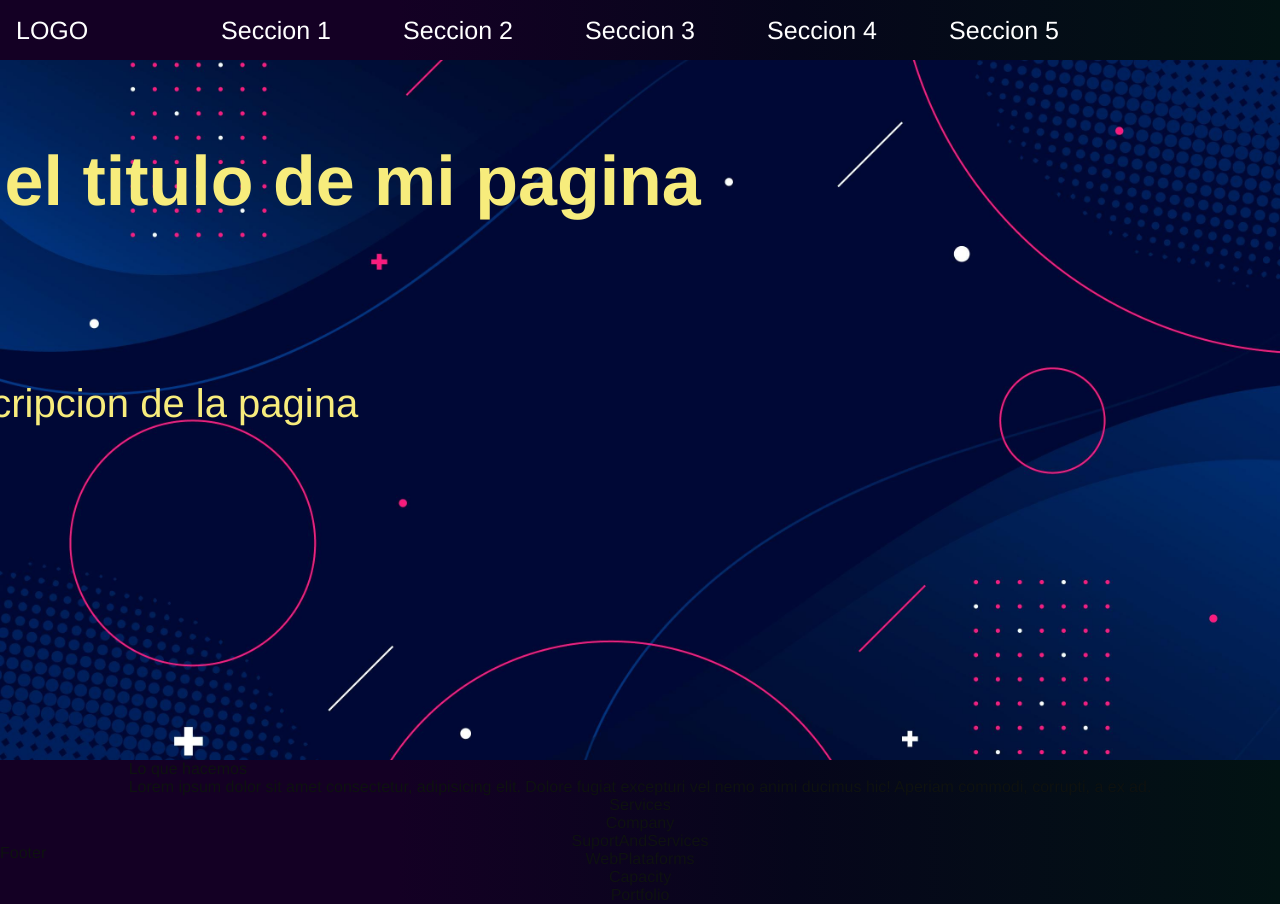
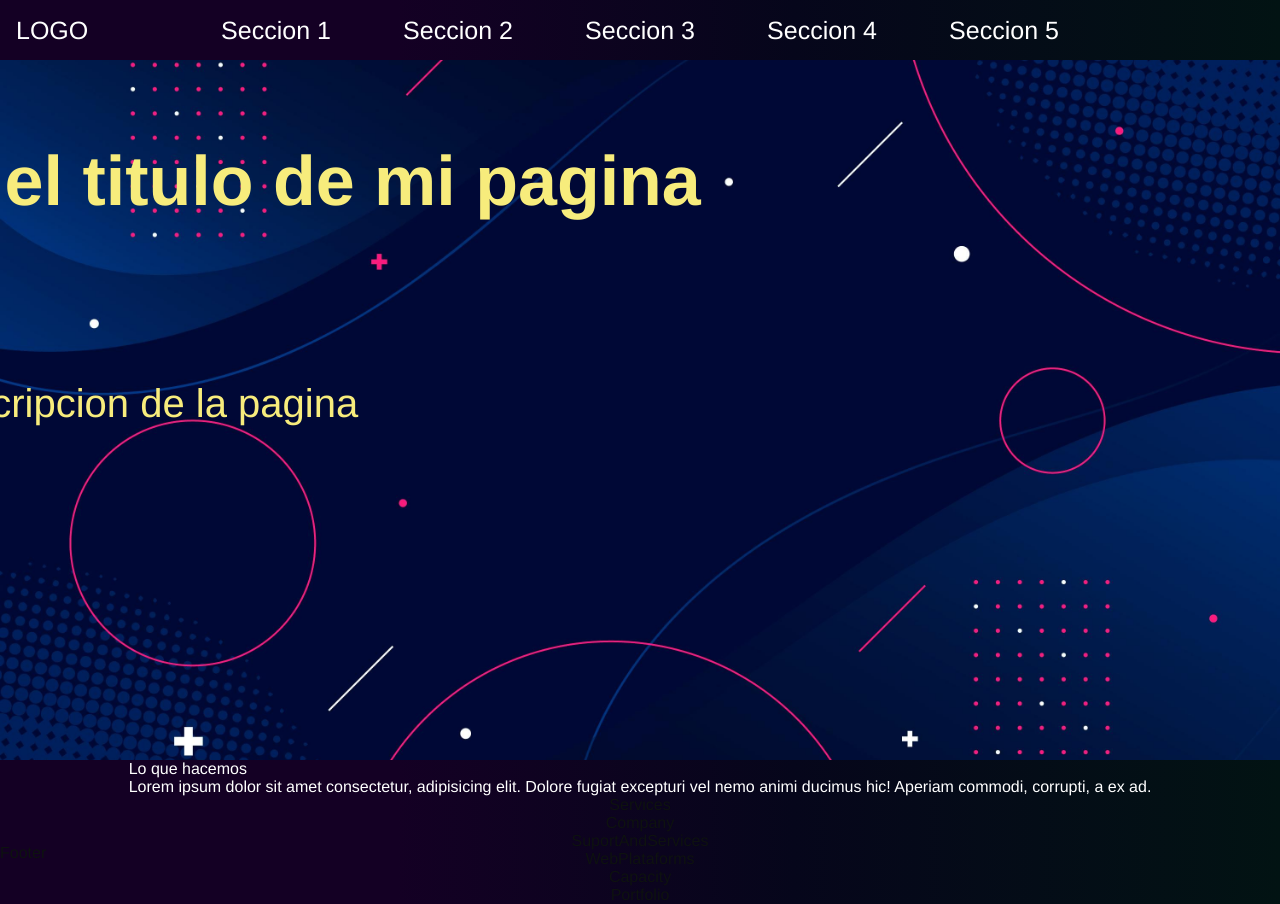
Before and after one commit to cristobalquilimaco/teguilog, a React (Vite) app: page / in a window 1280 px wide. Built offline with nearby package versions, Linux system fonts and the light colour scheme.

Commit message:
Se Comienza agregandole color a los textos de About.jsx

```diff
--- a/src/components/About.jsx
+++ b/src/components/About.jsx
@@ -3,7 +3,7 @@ import "./styles/about.css"
 
 const About = () => {
   return (
-    <div className='Principal_About'>
+    <div className='principal_about'>
         <article className='description_about'>
             <h3>Lo que hacemos</h3>
             <p>Lorem ipsum dolor sit amet consectetur, adipisicing elit. Dolore fugiat excepturi vel nemo animi ducimus hic! Aperiam commodi, corrupti, a ex ad.</p>
--- a/src/components/styles/about.css
+++ b/src/components/styles/about.css
@@ -0,0 +1,3 @@
+.principal_about{
+color: var(--text-color-white);
+}
```
